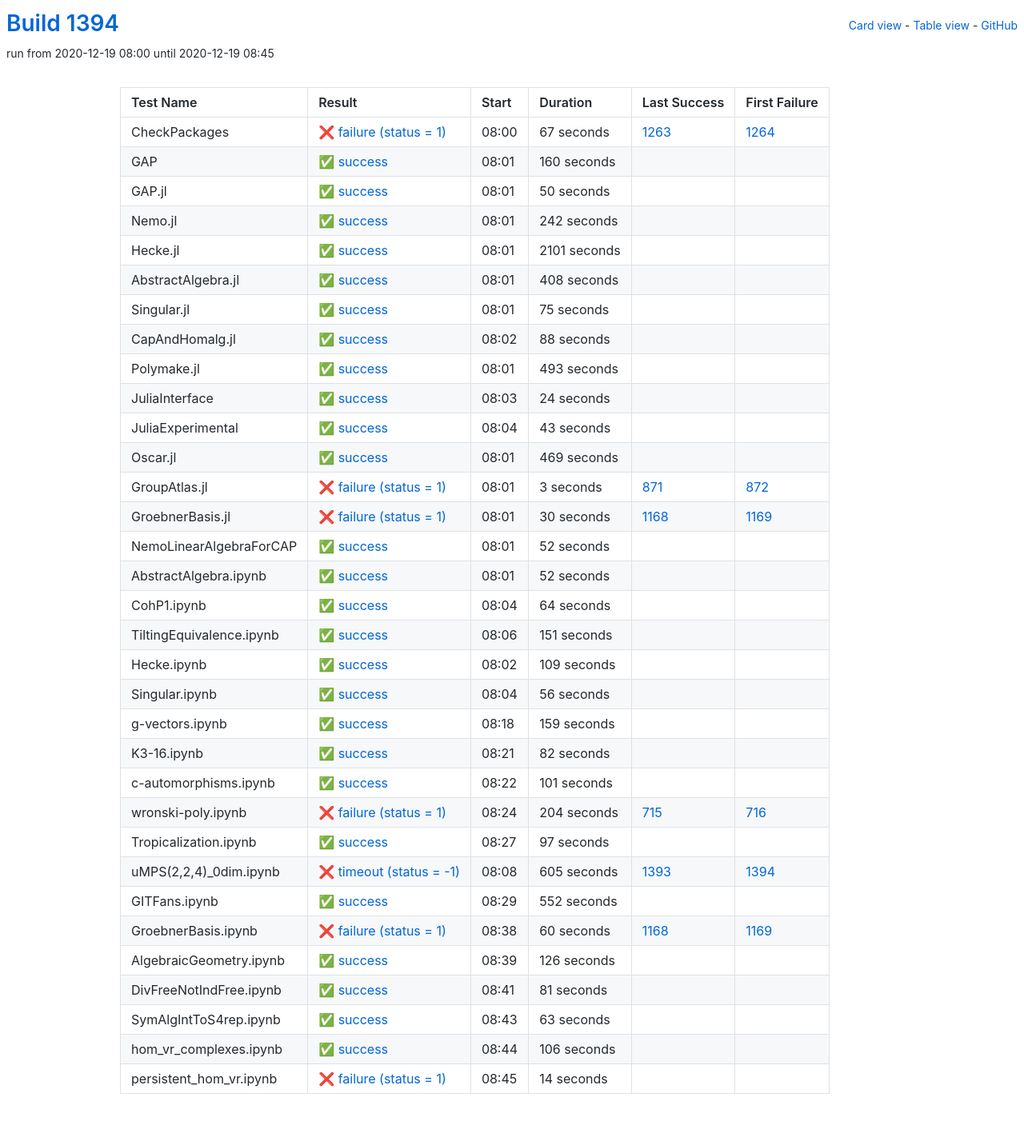
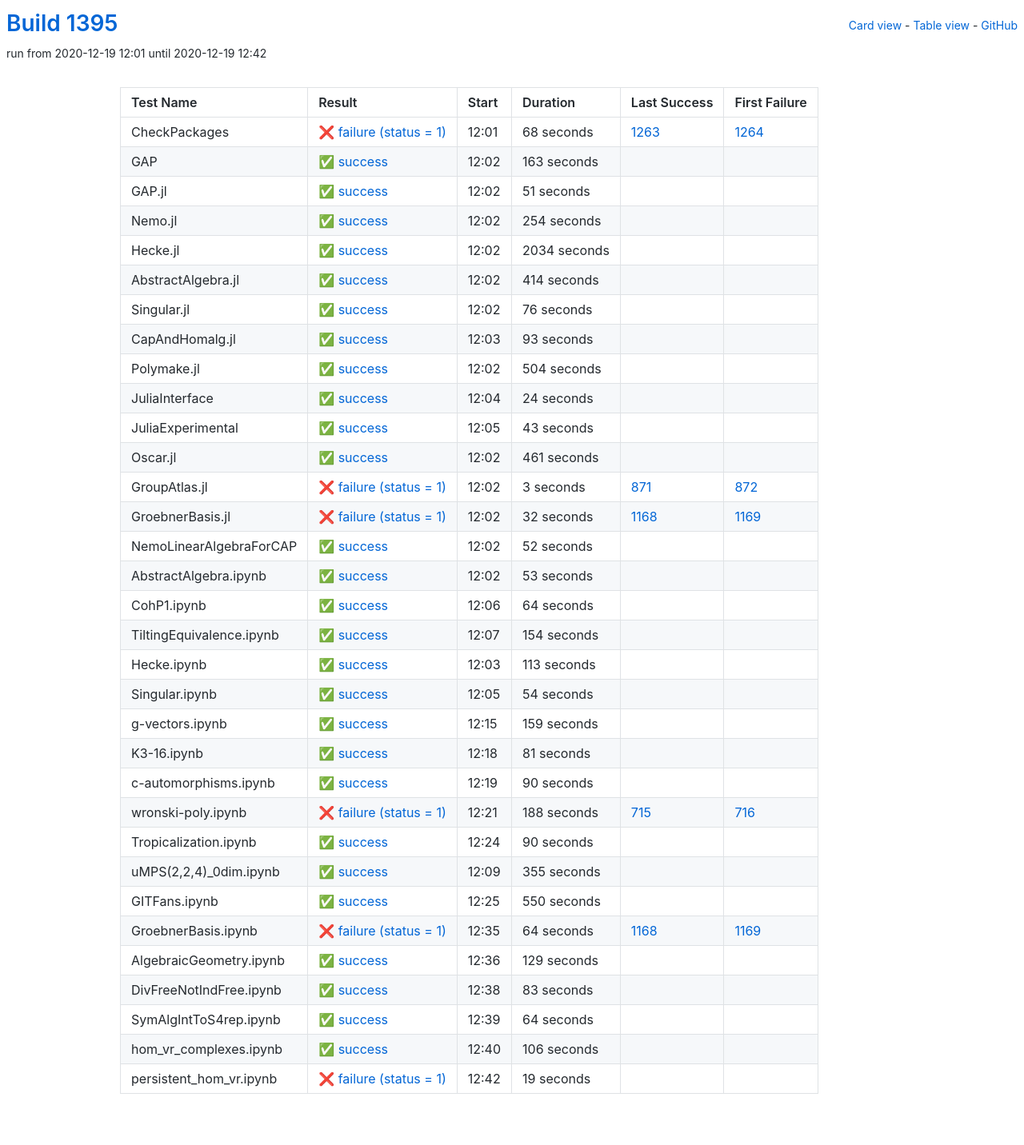
Before and after one commit to oscar-system/oscar-ci-status-stable, a Jekyll site: the page built from table.html, in a window 1280 px wide. Shown: the whole page at 80% size. Built offline with Jekyll 4.4.1, drawn with Linux system fonts in a browser that asks for light colours.

Commit message:
Build #1395

```diff
--- a/_data/ci.yml
+++ b/_data/ci.yml
@@ -1,6 +1,6 @@
 ---
-build: 1394
-build_url: https://oscarci.mathematik.uni-kl.de/job/oscar-stable/1394/
+build: 1395
+build_url: https://oscarci.mathematik.uni-kl.de/job/oscar-stable/1395/
 job: oscar-stable
 organization: oscar-system
 repo: oscar-ci-status-stable
@@ -8,116 +8,116 @@ repourl: https://github.com/oscar-system/oscar-ci-status-stable
 tests:
 - name: CheckPackages
   id: checkpackages
-  log: https://oscarci.mathematik.uni-kl.de/job/oscar-stable/1394/artifact/logs/build-1394/CheckPackages.log
-  start: 2020-12-19 08:00
+  log: https://oscarci.mathematik.uni-kl.de/job/oscar-stable/1395/artifact/logs/build-1395/CheckPackages.log
+  start: 2020-12-19 12:01
   success: false
   exitcode: 1
   status: failure
-  duration: 67
+  duration: 68
   last_success: 1263
   last_success_url: https://oscarci.mathematik.uni-kl.de/job/oscar-stable/1263/
   first_failure: 1264
   first_failure_url: https://oscarci.mathematik.uni-kl.de/job/oscar-stable/1264/
 - name: GAP
   id: gap
-  log: https://oscarci.mathematik.uni-kl.de/job/oscar-stable/1394/artifact/logs/build-1394/GAP.log
-  start: 2020-12-19 08:01
+  log: https://oscarci.mathematik.uni-kl.de/job/oscar-stable/1395/artifact/logs/build-1395/GAP.log
+  start: 2020-12-19 12:02
   success: true
   exitcode: 0
   status: success
-  duration: 160
+  duration: 163
   last_success: false
   last_success_url:
   first_failure: false
   first_failure_url:
 - name: GAP.jl
   id: gap-jl
-  log: https://oscarci.mathematik.uni-kl.de/job/oscar-stable/1394/artifact/logs/build-1394/GAP.jl.log
-  start: 2020-12-19 08:01
+  log: https://oscarci.mathematik.uni-kl.de/job/oscar-stable/1395/artifact/logs/build-1395/GAP.jl.log
+  start: 2020-12-19 12:02
   success: true
   exitcode: 0
   status: success
-  duration: 50
+  duration: 51
   last_success: false
   last_success_url:
   first_failure: false
   first_failure_url:
 - name: Nemo.jl
   id: nemo-jl
-  log: https://oscarci.mathematik.uni-kl.de/job/oscar-stable/1394/artifact/logs/build-1394/Nemo.jl.log
-  start: 2020-12-19 08:01
+  log: https://oscarci.mathematik.uni-kl.de/job/oscar-stable/1395/artifact/logs/build-1395/Nemo.jl.log
+  start: 2020-12-19 12:02
   success: true
   exitcode: 0
   status: success
-  duration: 242
+  duration: 254
   last_success: false
   last_success_url:
   first_failure: false
   first_failure_url:
 - name: Hecke.jl
   id: hecke-jl
-  log: https://oscarci.mathematik.uni-kl.de/job/oscar-stable/1394/artifact/logs/build-1394/Hecke.jl.log
-  start: 2020-12-19 08:01
+  log: https://oscarci.mathematik.uni-kl.de/job/oscar-stable/1395/artifact/logs/build-1395/Hecke.jl.log
+  start: 2020-12-19 12:02
   success: true
   exitcode: 0
   status: success
-  duration: 2101
+  duration: 2034
   last_success: false
   last_success_url:
   first_failure: false
   first_failure_url:
 - name: AbstractAlgebra.jl
   id: abstractalgebra-jl
-  log: https://oscarci.mathematik.uni-kl.de/job/oscar-stable/1394/artifact/logs/build-1394/AbstractAlgebra.jl.log
-  start: 2020-12-19 08:01
+  log: https://oscarci.mathematik.uni-kl.de/job/oscar-stable/1395/artifact/logs/build-1395/AbstractAlgebra.jl.log
+  start: 2020-12-19 12:02
   success: true
   exitcode: 0
   status: success
-  duration: 408
+  duration: 414
   last_success: false
   last_success_url:
   first_failure: false
   first_failure_url:
 - name: Singular.jl
   id: singular-jl
-  log: https://oscarci.mathematik.uni-kl.de/job/oscar-stable/1394/artifact/logs/build-1394/Singular.jl.log
-  start: 2020-12-19 08:01
+  log: https://oscarci.mathematik.uni-kl.de/job/oscar-stable/1395/artifact/logs/build-1395/Singular.jl.log
+  start: 2020-12-19 12:02
   success: true
   exitcode: 0
   status: success
-  duration: 75
+  duration: 76
   last_success: false
   last_success_url:
   first_failure: false
   first_failure_url:
 - name: CapAndHomalg.jl
   id: capandhomalg-jl
-  log: https://oscarci.mathematik.uni-kl.de/job/oscar-stable/1394/artifact/logs/build-1394/CapAndHomalg.jl.log
-  start: 2020-12-19 08:02
+  log: https://oscarci.mathematik.uni-kl.de/job/oscar-stable/1395/artifact/logs/build-1395/CapAndHomalg.jl.log
+  start: 2020-12-19 12:03
   success: true
   exitcode: 0
   status: success
-  duration: 88
+  duration: 93
   last_success: false
   last_success_url:
   first_failure: false
   first_failure_url:
 - name: Polymake.jl
   id: polymake-jl
-  log: https://oscarci.mathematik.uni-kl.de/job/oscar-stable/1394/artifact/logs/build-1394/Polymake.jl.log
-  start: 2020-12-19 08:01
+  log: https://oscarci.mathematik.uni-kl.de/job/oscar-stable/1395/artifact/logs/build-1395/Polymake.jl.log
+  start: 2020-12-19 12:02
   success: true
   exitcode: 0
   status: success
-  duration: 493
+  duration: 504
   last_success: false
   last_success_url:
   first_failure: false
   first_failure_url:
 - name: JuliaInterface
   id: juliainterface
-  log: https://oscarci.mathematik.uni-kl.de/job/oscar-stable/1394/artifact/logs/build-1394/JuliaInterface.log
-  start: 2020-12-19 08:03
+  log: https://oscarci.mathematik.uni-kl.de/job/oscar-stable/1395/artifact/logs/build-1395/JuliaInterface.log
+  start: 2020-12-19 12:04
   success: true
   exitcode: 0
   status: success
@@ -128,8 +128,8 @@ tests:
   first_failure_url:
 - name: JuliaExperimental
   id: juliaexperimental
-  log: https://oscarci.mathematik.uni-kl.de/job/oscar-stable/1394/artifact/logs/build-1394/JuliaExperimental.log
-  start: 2020-12-19 08:04
+  log: https://oscarci.mathematik.uni-kl.de/job/oscar-stable/1395/artifact/logs/build-1395/JuliaExperimental.log
+  start: 2020-12-19 12:05
   success: true
   exitcode: 0
   status: success
@@ -140,20 +140,20 @@ tests:
   first_failure_url:
 - name: Oscar.jl
   id: oscar-jl
-  log: https://oscarci.mathematik.uni-kl.de/job/oscar-stable/1394/artifact/logs/build-1394/Oscar.jl.log
-  start: 2020-12-19 08:01
+  log: https://oscarci.mathematik.uni-kl.de/job/oscar-stable/1395/artifact/logs/build-1395/Oscar.jl.log
+  start: 2020-12-19 12:02
   success: true
   exitcode: 0
   status: success
-  duration: 469
+  duration: 461
   last_success: false
   last_success_url:
   first_failure: false
   first_failure_url:
 - name: GroupAtlas.jl
   id: groupatlas-jl
-  log: https://oscarci.mathematik.uni-kl.de/job/oscar-stable/1394/artifact/logs/build-1394/GroupAtlas.jl.log
-  start: 2020-12-19 08:01
+  log: https://oscarci.mathematik.uni-kl.de/job/oscar-stable/1395/artifact/logs/build-1395/GroupAtlas.jl.log
+  start: 2020-12-19 12:02
   success: false
   exitcode: 1
   status: failure
@@ -164,20 +164,20 @@ tests:
   first_failure_url: https://oscarci.mathematik.uni-kl.de/job/oscar-stable/872/
 - name: GroebnerBasis.jl
   id: groebnerbasis-jl
-  log: https://oscarci.mathematik.uni-kl.de/job/oscar-stable/1394/artifact/logs/build-1394/GroebnerBasis.jl.log
-  start: 2020-12-19 08:01
+  log: https://oscarci.mathematik.uni-kl.de/job/oscar-stable/1395/artifact/logs/build-1395/GroebnerBasis.jl.log
+  start: 2020-12-19 12:02
   success: false
   exitcode: 1
   status: failure
-  duration: 30
+  duration: 32
   last_success: 1168
   last_success_url: https://oscarci.mathematik.uni-kl.de/job/oscar-stable/1168/
   first_failure: 1169
   first_failure_url: https://oscarci.mathematik.uni-kl.de/job/oscar-stable/1169/
 - name: NemoLinearAlgebraForCAP
   id: nemolinearalgebraforcap
-  log: https://oscarci.mathematik.uni-kl.de/job/oscar-stable/1394/artifact/logs/build-1394/NemoLinearAlgebraForCAP.log
-  start: 2020-12-19 08:01
+  log: https://oscarci.mathematik.uni-kl.de/job/oscar-stable/1395/artifact/logs/build-1395/NemoLinearAlgebraForCAP.log
+  start: 2020-12-19 12:02
   success: true
   exitcode: 0
   status: success
@@ -188,20 +188,20 @@ tests:
   first_failure_url:
 - name: AbstractAlgebra.ipynb
   id: abstractalgebra-ipynb
-  log: https://oscarci.mathematik.uni-kl.de/job/oscar-stable/1394/artifact/logs/build-1394/AbstractAlgebra.ipynb.log
-  start: 2020-12-19 08:01
+  log: https://oscarci.mathematik.uni-kl.de/job/oscar-stable/1395/artifact/logs/build-1395/AbstractAlgebra.ipynb.log
+  start: 2020-12-19 12:02
   success: true
   exitcode: 0
   status: success
-  duration: 52
+  duration: 53
   last_success: false
   last_success_url:
   first_failure: false
   first_failure_url:
 - name: CohP1.ipynb
   id: cohp1-ipynb
-  log: https://oscarci.mathematik.uni-kl.de/job/oscar-stable/1394/artifact/logs/build-1394/CohP1.ipynb.log
-  start: 2020-12-19 08:04
+  log: https://oscarci.mathematik.uni-kl.de/job/oscar-stable/1395/artifact/logs/build-1395/CohP1.ipynb.log
+  start: 2020-12-19 12:06
   success: true
   exitcode: 0
   status: success
@@ -212,44 +212,44 @@ tests:
   first_failure_url:
 - name: TiltingEquivalence.ipynb
   id: tiltingequivalence-ipynb
-  log: https://oscarci.mathematik.uni-kl.de/job/oscar-stable/1394/artifact/logs/build-1394/TiltingEquivalence.ipynb.log
-  start: 2020-12-19 08:06
+  log: https://oscarci.mathematik.uni-kl.de/job/oscar-stable/1395/artifact/logs/build-1395/TiltingEquivalence.ipynb.log
+  start: 2020-12-19 12:07
   success: true
   exitcode: 0
   status: success
-  duration: 151
+  duration: 154
   last_success: false
   last_success_url:
   first_failure: false
   first_failure_url:
 - name: Hecke.ipynb
   id: hecke-ipynb
-  log: https://oscarci.mathematik.uni-kl.de/job/oscar-stable/1394/artifact/logs/build-1394/Hecke.ipynb.log
-  start: 2020-12-19 08:02
+  log: https://oscarci.mathematik.uni-kl.de/job/oscar-stable/1395/artifact/logs/build-1395/Hecke.ipynb.log
+  start: 2020-12-19 12:03
   success: true
   exitcode: 0
   status: success
-  duration: 109
+  duration: 113
   last_success: false
   last_success_url:
   first_failure: false
   first_failure_url:
 - name: Singular.ipynb
   id: singular-ipynb
-  log: https://oscarci.mathematik.uni-kl.de/job/oscar-stable/1394/artifact/logs/build-1394/Singular.ipynb.log
-  start: 2020-12-19 08:04
+  log: https://oscarci.mathematik.uni-kl.de/job/oscar-stable/1395/artifact/logs/build-1395/Singular.ipynb.log
+  start: 2020-12-19 12:05
   success: true
   exitcode: 0
   status: success
-  duration: 56
+  duration: 54
   last_success: false
   last_success_url:
   first_failure: false
   first_failure_url:
 - name: g-vectors.ipynb
   id: g-vectors-ipynb
-  log: https://oscarci.mathematik.uni-kl.de/job/oscar-stable/1394/artifact/logs/build-1394/g-vectors.ipynb.log
-  start: 2020-12-19 08:18
+  log: https://oscarci.mathematik.uni-kl.de/job/oscar-stable/1395/artifact/logs/build-1395/g-vectors.ipynb.log
+  start: 2020-12-19 12:15
   success: true
   exitcode: 0
   status: success
@@ -260,104 +260,8 @@ tests:
   first_failure_url:
 - name: K3-16.ipynb
   id: k3-16-ipynb
-  log: https://oscarci.mathematik.uni-kl.de/job/oscar-stable/1394/artifact/logs/build-1394/K3-16.ipynb.log
-  start: 2020-12-19 08:21
-  success: true
-  exitcode: 0
-  status: success
-  duration: 82
-  last_success: false
-  last_success_url:
-  first_failure: false
-  first_failure_url:
-- name: c-automorphisms.ipynb
-  id: c-automorphisms-ipynb
-  log: https://oscarci.mathematik.uni-kl.de/job/oscar-stable/1394/artifact/logs/build-1394/c-automorphisms.ipynb.log
-  start: 2020-12-19 08:22
-  success: true
-  exitcode: 0
-  status: success
-  duration: 101
-  last_success: false
-  last_success_url:
-  first_failure: false
-  first_failure_url:
-- name: wronski-poly.ipynb
-  id: wronski-poly-ipynb
-  log: https://oscarci.mathematik.uni-kl.de/job/oscar-stable/1394/artifact/logs/build-1394/wronski-poly.ipynb.log
-  start: 2020-12-19 08:24
-  success: false
-  exitcode: 1
-  status: failure
-  duration: 204
-  last_success: 715
-  last_success_url: https://oscarci.mathematik.uni-kl.de/job/oscar-stable/715/
-  first_failure: 716
-  first_failure_url: https://oscarci.mathematik.uni-kl.de/job/oscar-stable/716/
-- name: Tropicalization.ipynb
-  id: tropicalization-ipynb
-  log: https://oscarci.mathematik.uni-kl.de/job/oscar-stable/1394/artifact/logs/build-1394/Tropicalization.ipynb.log
-  start: 2020-12-19 08:27
-  success: true
-  exitcode: 0
-  status: success
-  duration: 97
-  last_success: false
-  last_success_url:
-  first_failure: false
-  first_failure_url:
-- name: uMPS(2,2,4)_0dim.ipynb
-  id: umps-2-2-4-0dim-ipynb
-  log: https://oscarci.mathematik.uni-kl.de/job/oscar-stable/1394/artifact/logs/build-1394/uMPS-2-2-4-_0dim.ipynb.log
-  start: 2020-12-19 08:08
-  success: false
-  exitcode: -1
-  status: timeout
-  duration: 605
-  last_success: 1393
-  last_success_url: https://oscarci.mathematik.uni-kl.de/job/oscar-stable/1393/
-  first_failure: 1394
-  first_failure_url: https://oscarci.mathematik.uni-kl.de/job/oscar-stable/1394/
-- name: GITFans.ipynb
-  id: gitfans-ipynb
-  log: https://oscarci.mathematik.uni-kl.de/job/oscar-stable/1394/artifact/logs/build-1394/GITFans.ipynb.log
-  start: 2020-12-19 08:29
-  success: true
-  exitcode: 0
-  status: success
-  duration: 552
-  last_success: false
-  last_success_url:
-  first_failure: false
-  first_failure_url:
-- name: GroebnerBasis.ipynb
-  id: groebnerbasis-ipynb
-  log: https://oscarci.mathematik.uni-kl.de/job/oscar-stable/1394/artifact/logs/build-1394/GroebnerBasis.ipynb.log
-  start: 2020-12-19 08:38
-  success: false
-  exitcode: 1
-  status: failure
-  duration: 60
-  last_success: 1168
-  last_success_url: https://oscarci.mathematik.uni-kl.de/job/oscar-stable/1168/
-  first_failure: 1169
-  first_failure_url: https://oscarci.mathematik.uni-kl.de/job/oscar-stable/1169/
-- name: AlgebraicGeometry.ipynb
-  id: algebraicgeometry-ipynb
-  log: https://oscarci.mathematik.uni-kl.de/job/oscar-stable/1394/artifact/logs/build-1394/AlgebraicGeometry.ipynb.log
-  start: 2020-12-19 08:39
-  success: true
-  exitcode: 0
-  status: success
-  duration: 126
-  last_success: false
-  last_success_url:
-  first_failure: false
-  first_failure_url:
-- name: DivFreeNotIndFree.ipynb
-  id: divfreenotindfree-ipynb
-  log: https://oscarci.mathematik.uni-kl.de/job/oscar-stable/1394/artifact/logs/build-1394/DivFreeNotIndFree.ipynb.log
-  start: 2020-12-19 08:41
+  log: https://oscarci.mathematik.uni-kl.de/job/oscar-stable/1395/artifact/logs/build-1395/K3-16.ipynb.log
+  start: 2020-12-19 12:18
   success: true
   exitcode: 0
   status: success
@@ -366,22 +270,118 @@ tests:
   last_success_url:
   first_failure: false
   first_failure_url:
-- name: SymAlgIntToS4rep.ipynb
-  id: symalginttos4rep-ipynb
-  log: https://oscarci.mathematik.uni-kl.de/job/oscar-stable/1394/artifact/logs/build-1394/SymAlgIntToS4rep.ipynb.log
-  start: 2020-12-19 08:43
+- name: c-automorphisms.ipynb
+  id: c-automorphisms-ipynb
+  log: https://oscarci.mathematik.uni-kl.de/job/oscar-stable/1395/artifact/logs/build-1395/c-automorphisms.ipynb.log
+  start: 2020-12-19 12:19
   success: true
   exitcode: 0
   status: success
-  duration: 63
+  duration: 90
+  last_success: false
+  last_success_url:
+  first_failure: false
+  first_failure_url:
+- name: wronski-poly.ipynb
+  id: wronski-poly-ipynb
+  log: https://oscarci.mathematik.uni-kl.de/job/oscar-stable/1395/artifact/logs/build-1395/wronski-poly.ipynb.log
+  start: 2020-12-19 12:21
+  success: false
+  exitcode: 1
+  status: failure
+  duration: 188
+  last_success: 715
+  last_success_url: https://oscarci.mathematik.uni-kl.de/job/oscar-stable/715/
+  first_failure: 716
+  first_failure_url: https://oscarci.mathematik.uni-kl.de/job/oscar-stable/716/
+- name: Tropicalization.ipynb
+  id: tropicalization-ipynb
+  log: https://oscarci.mathematik.uni-kl.de/job/oscar-stable/1395/artifact/logs/build-1395/Tropicalization.ipynb.log
+  start: 2020-12-19 12:24
+  success: true
+  exitcode: 0
+  status: success
+  duration: 90
+  last_success: false
+  last_success_url:
+  first_failure: false
+  first_failure_url:
+- name: uMPS(2,2,4)_0dim.ipynb
+  id: umps-2-2-4-0dim-ipynb
+  log: https://oscarci.mathematik.uni-kl.de/job/oscar-stable/1395/artifact/logs/build-1395/uMPS-2-2-4-_0dim.ipynb.log
+  start: 2020-12-19 12:09
+  success: true
+  exitcode: 0
+  status: success
+  duration: 355
+  last_success: false
+  last_success_url:
+  first_failure: false
+  first_failure_url:
+- name: GITFans.ipynb
+  id: gitfans-ipynb
+  log: https://oscarci.mathematik.uni-kl.de/job/oscar-stable/1395/artifact/logs/build-1395/GITFans.ipynb.log
+  start: 2020-12-19 12:25
+  success: true
+  exitcode: 0
+  status: success
+  duration: 550
+  last_success: false
+  last_success_url:
+  first_failure: false
+  first_failure_url:
+- name: GroebnerBasis.ipynb
+  id: groebnerbasis-ipynb
+  log: https://oscarci.mathematik.uni-kl.de/job/oscar-stable/1395/artifact/logs/build-1395/GroebnerBasis.ipynb.log
+  start: 2020-12-19 12:35
+  success: false
+  exitcode: 1
+  status: failure
+  duration: 64
+  last_success: 1168
+  last_success_url: https://oscarci.mathematik.uni-kl.de/job/oscar-stable/1168/
+  first_failure: 1169
+  first_failure_url: https://oscarci.mathematik.uni-kl.de/job/oscar-stable/1169/
+- name: AlgebraicGeometry.ipynb
+  id: algebraicgeometry-ipynb
+  log: https://oscarci.mathematik.uni-kl.de/job/oscar-stable/1395/artifact/logs/build-1395/AlgebraicGeometry.ipynb.log
+  start: 2020-12-19 12:36
+  success: true
+  exitcode: 0
+  status: success
+  duration: 129
+  last_success: false
+  last_success_url:
+  first_failure: false
+  first_failure_url:
+- name: DivFreeNotIndFree.ipynb
+  id: divfreenotindfree-ipynb
+  log: https://oscarci.mathematik.uni-kl.de/job/oscar-stable/1395/artifact/logs/build-1395/DivFreeNotIndFree.ipynb.log
+  start: 2020-12-19 12:38
+  success: true
+  exitcode: 0
+  status: success
+  duration: 83
+  last_success: false
+  last_success_url:
+  first_failure: false
+  first_failure_url:
+- name: SymAlgIntToS4rep.ipynb
+  id: symalginttos4rep-ipynb
+  log: https://oscarci.mathematik.uni-kl.de/job/oscar-stable/1395/artifact/logs/build-1395/SymAlgIntToS4rep.ipynb.log
+  start: 2020-12-19 12:39
+  success: true
+  exitcode: 0
+  status: success
+  duration: 64
   last_success: false
   last_success_url:
   first_failure: false
   first_failure_url:
 - name: hom_vr_complexes.ipynb
   id: hom-vr-complexes-ipynb
-  log: https://oscarci.mathematik.uni-kl.de/job/oscar-stable/1394/artifact/logs/build-1394/hom_vr_complexes.ipynb.log
-  start: 2020-12-19 08:44
+  log: https://oscarci.mathematik.uni-kl.de/job/oscar-stable/1395/artifact/logs/build-1395/hom_vr_complexes.ipynb.log
+  start: 2020-12-19 12:40
   success: true
   exitcode: 0
   status: success
@@ -392,12 +392,12 @@ tests:
   first_failure_url:
 - name: persistent_hom_vr.ipynb
   id: persistent-hom-vr-ipynb
-  log: https://oscarci.mathematik.uni-kl.de/job/oscar-stable/1394/artifact/logs/build-1394/persistent_hom_vr.ipynb.log
-  start: 2020-12-19 08:45
+  log: https://oscarci.mathematik.uni-kl.de/job/oscar-stable/1395/artifact/logs/build-1395/persistent_hom_vr.ipynb.log
+  start: 2020-12-19 12:42
   success: false
   exitcode: 1
   status: failure
-  duration: 14
+  duration: 19
   last_success: false
   last_success_url:
   first_failure: false
```
Also changed, not shown: README.md.
